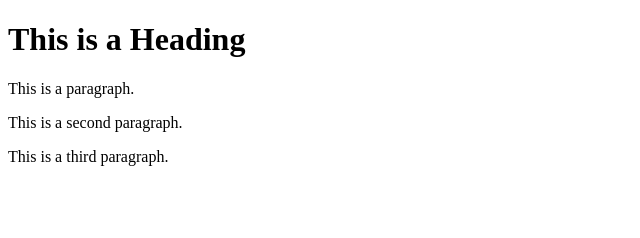
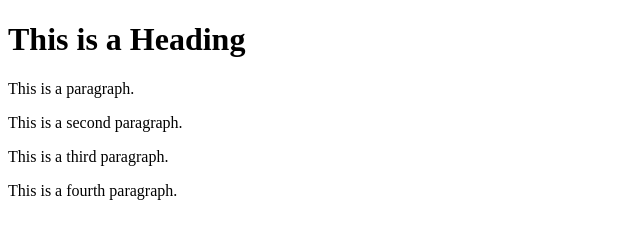
Before and after one commit to Ravi-Shandilya/Git-Practice, a plain HTML site: page index.html in a window 1280 px wide. Shown: the whole page, without its empty margins (0-640 px from the left). Drawn offline with Linux system fonts and the light colour scheme.

Commit message:
Fourth Commit

```diff
--- a/index.html
+++ b/index.html
@@ -9,5 +9,6 @@
 <p>This is a paragraph.</p>
 <p>This is a second paragraph.</p>
 <p>This is a third paragraph.</p>
+<p>This is a fourth paragraph.</p>
 </body>
 </html>
```
